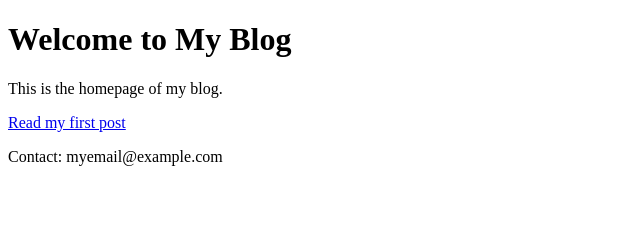
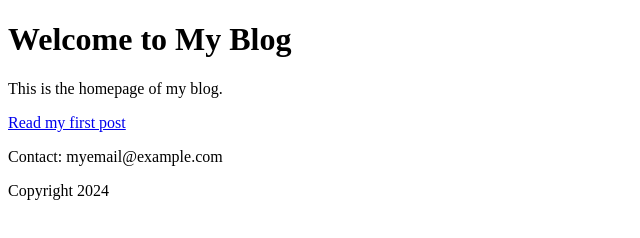
Before and after one commit to Pro-100Evhen/practise, a plain HTML site: page index.html in a window 1280 px wide. Shown: the whole page, without its empty margins (0-640 px from the left). Drawn offline with Linux system fonts and the light colour scheme.

Commit message:
Update footer with copyright information

```diff
--- a/index.html
+++ b/index.html
@@ -12,5 +12,6 @@
    </body>
    <footer>
       <p>Contact: myemail@example.com</p>
+      <p>Copyright 2024</p>
    </footer>
 </html>
```
